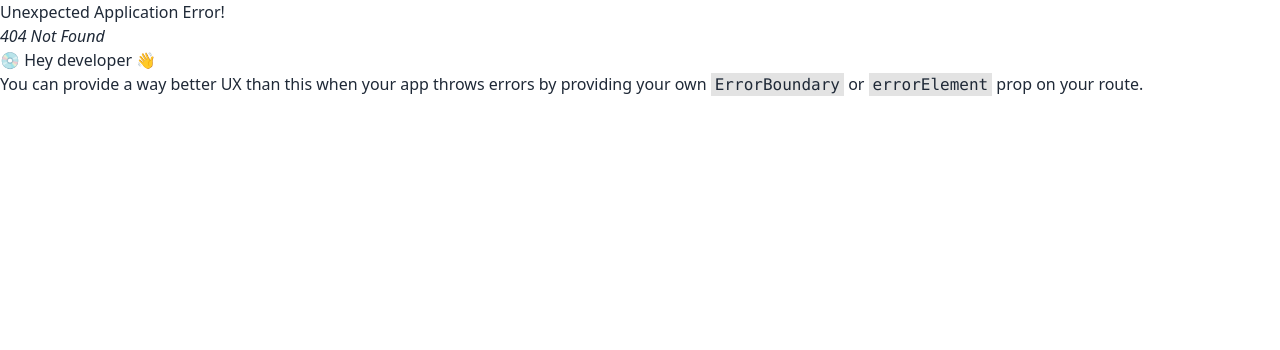
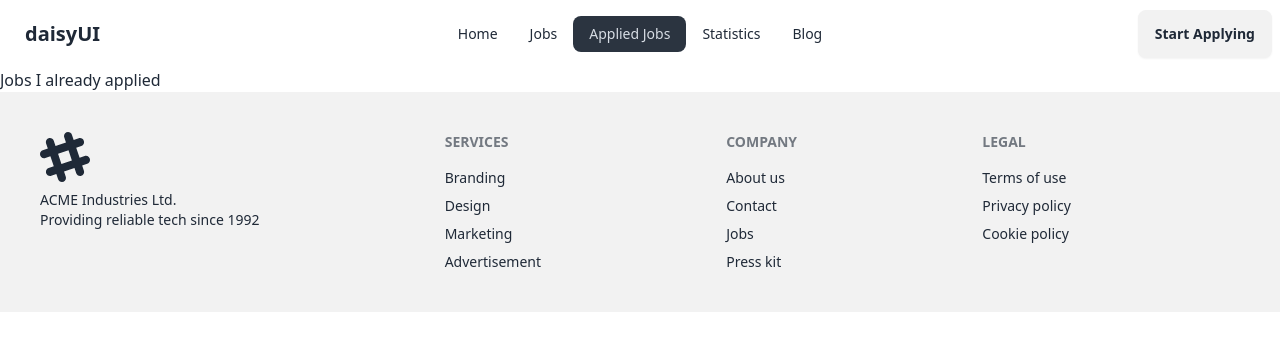
Before and after one commit to Shariful4447/Career-Hub-Project-With-React-tailwind-DaisyUi, a React (Vite) app: page /applied-jobs in a window 1280 px wide. Before the commit this address had no page. Shown: the top 350 px of the page. Built offline with nearby package versions, Linux system fonts and the light colour scheme.

Commit message:
Single page route made for all the nav bar option

```diff
--- /dev/null
+++ b/src/Components/AppliedJobs/AppliedJobs.jsx
@@ -0,0 +1,11 @@
+
+
+const AppliedJobs = () => {
+    return (
+        <div>
+            <h2>Jobs I already applied</h2>
+        </div>
+    );
+};
+
+export default AppliedJobs;
--- /dev/null
+++ b/src/Components/Blogs/Blogs.jsx
@@ -0,0 +1,11 @@
+
+
+const Blogs = () => {
+    return (
+        <div>
+            <h2>Blogs are here</h2>
+        </div>
+    );
+};
+
+export default Blogs;
--- a/src/Components/Header/Header.jsx
+++ b/src/Components/Header/Header.jsx
@@ -1,9 +1,13 @@
+import { NavLink } from "react-router-dom";
 
 
 const Header = () => {
     const links = <>
-        <li><a>Home</a></li>
-        <li><a>Jobs</a></li>
+        <li><NavLink to={'/'}>Home</NavLink></li>
+        <li><NavLink to={'/jobs'}>Jobs</NavLink></li>
+        <li><NavLink to={'/applied-jobs'}>Applied Jobs</NavLink></li>
+        <li><NavLink to={'/statistics'}>Statistics</NavLink></li>
+        <li><NavLink to={'/blogs'}>Blog</NavLink></li>
     </>
     return (
         <div>
@@ -25,7 +29,7 @@ const Header = () => {
                     </ul>
                 </div>
                 <div className="navbar-end">
-                    <a className="btn">Button</a>
+                    <a className="btn">Start Applying</a>
                 </div>
             </div>
 
--- /dev/null
+++ b/src/Components/Jobs/Jobs.jsx
@@ -0,0 +1,11 @@
+
+
+const Jobs = () => {
+    return (
+        <div>
+            <h2>All available Jobs are here</h2>
+        </div>
+    );
+};
+
+export default Jobs;
--- /dev/null
+++ b/src/Components/Statistics/Statistics.jsx
@@ -0,0 +1,11 @@
+
+
+const Statistics = () => {
+    return (
+        <div>
+            <h2>All job data here</h2>
+        </div>
+    );
+};
+
+export default Statistics;
```
Also changed, not shown: src/main.jsx (+20 -0 lines).
